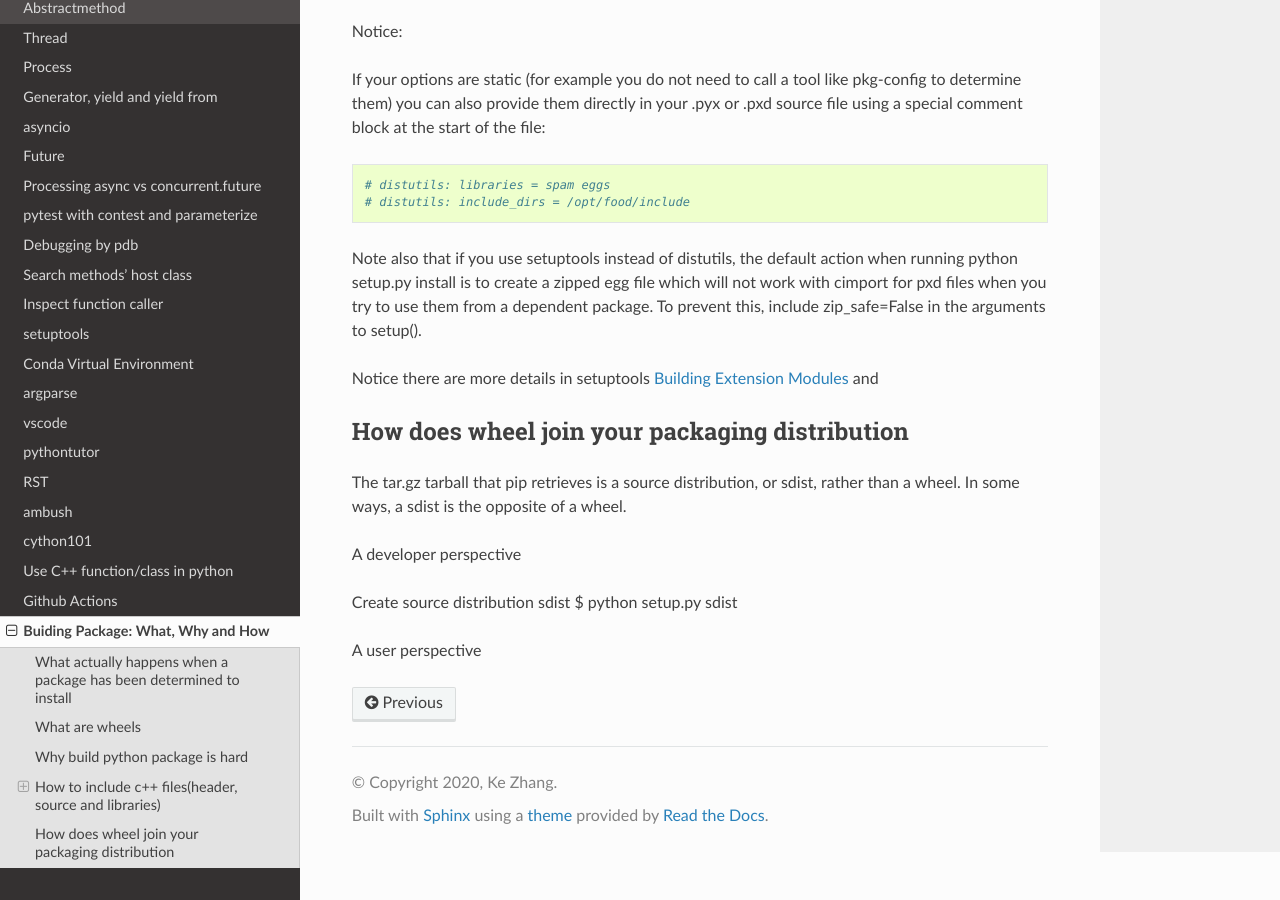
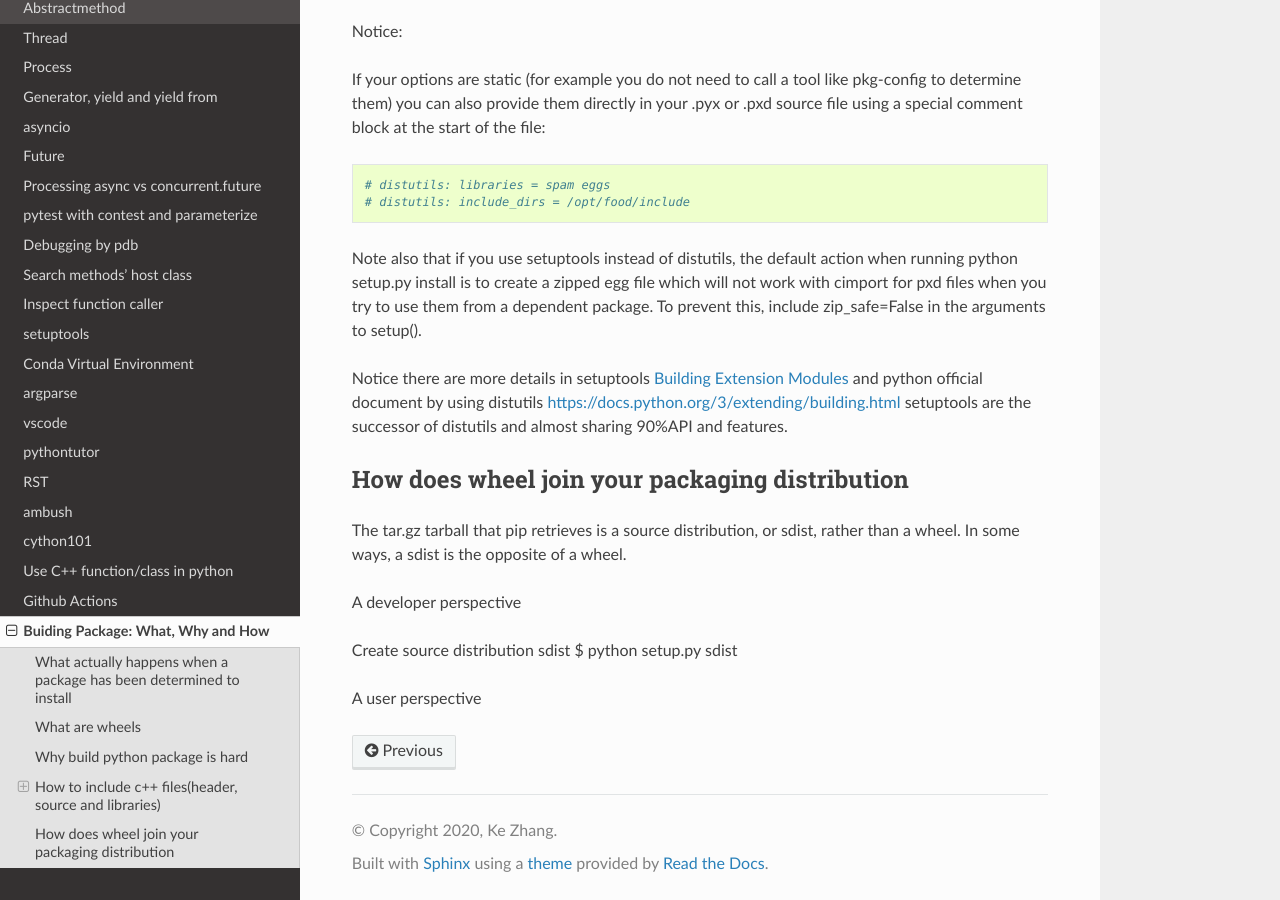
Before and after one commit to ke-zhang-rd/krystal, a Sphinx documentation site: the page built from docs/source/wheel.rst, in a window 1280 px wide and 900 px high, scrolled down 2276 px. Built offline with Sphinx 7.4.7 and the Read the Docs theme 2.0.0, drawn with Linux system fonts in a browser that asks for light colours.

Commit message:
Update wheel.rst

```diff
--- a/docs/source/wheel.rst
+++ b/docs/source/wheel.rst
@@ -115,7 +115,8 @@ If your options are static (for example you do not need to call a tool like pkg-
 
 Note also that if you use setuptools instead of distutils, the default action when running python setup.py install is to create a zipped egg file which will not work with cimport for pxd files when you try to use them from a dependent package. To prevent this, include zip_safe=False in the arguments to setup().
 
-Notice there are more details in setuptools `Building Extension Modules <https://setuptools.pypa.io/en/latest/userguide/ext_modules.html>`_ and
+Notice there are more details in setuptools `Building Extension Modules <https://setuptools.pypa.io/en/latest/userguide/ext_modules.html>`_ and python official document by using distutils https://docs.python.org/3/extending/building.html
+setuptools are the successor of distutils and almost sharing 90%API and features.
 
 How does wheel join your packaging distribution
 -----------------------------------------------
```
